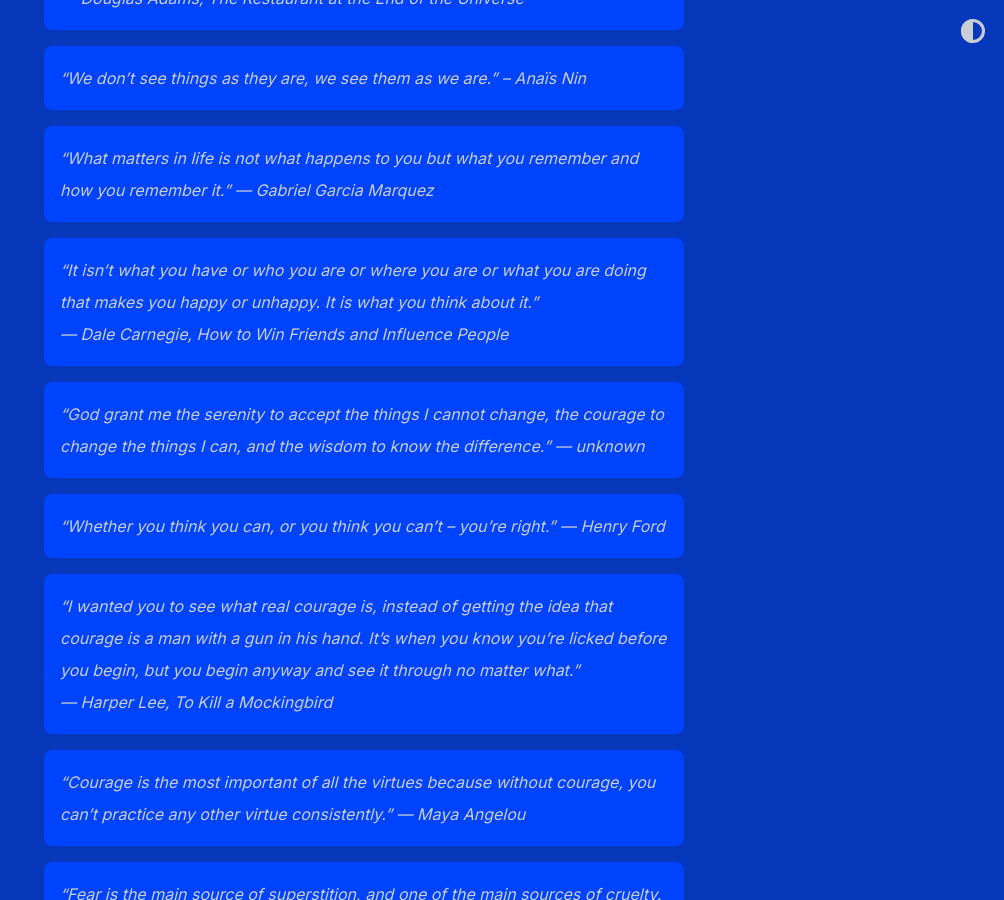
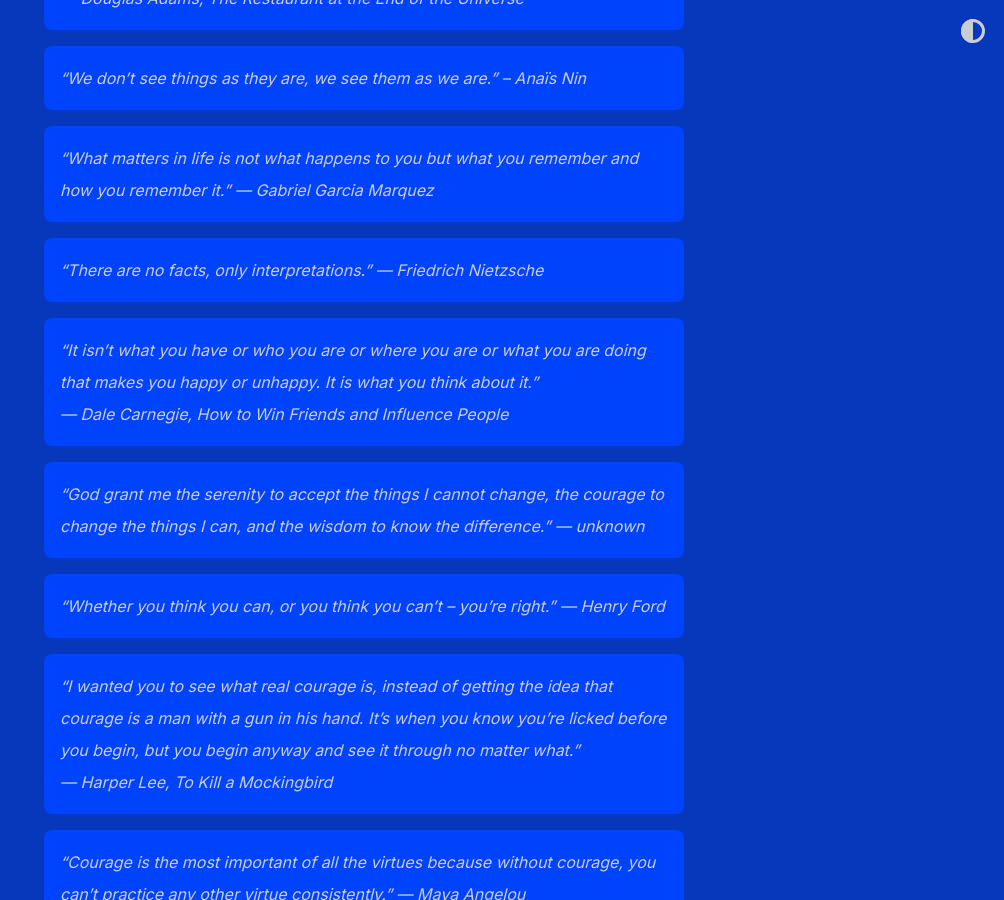
Before and after one commit to shihankanungo/shihankanungo.github.io, a Jekyll site: the page built from quotes.md, in a window 1280 px wide and 900 px high, scrolled down 908 px. Shown: the whole window, without its empty margins (276-1280 px from the left). Built offline with Jekyll 4.4.1, drawn with Linux system fonts in a browser that asks for light colours.

Commit message:
Update quotes.md

```diff
--- a/quotes.md
+++ b/quotes.md
@@ -19,6 +19,8 @@ title: Quotes
 > "We don't see things as they are, we see them as we are." -- Anaïs Nin
 
 > "What matters in life is not what happens to you but what you remember and how you remember it." --- Gabriel Garcia Marquez
+
+> "There are no facts, only interpretations." --- Friedrich Nietzsche
 
 > "It isn't what you have or who you are or where you are or what you are doing that makes you happy or unhappy. It is what you think about it." <br> --- Dale Carnegie, <i>How to Win Friends and Influence People</i>
 
```
